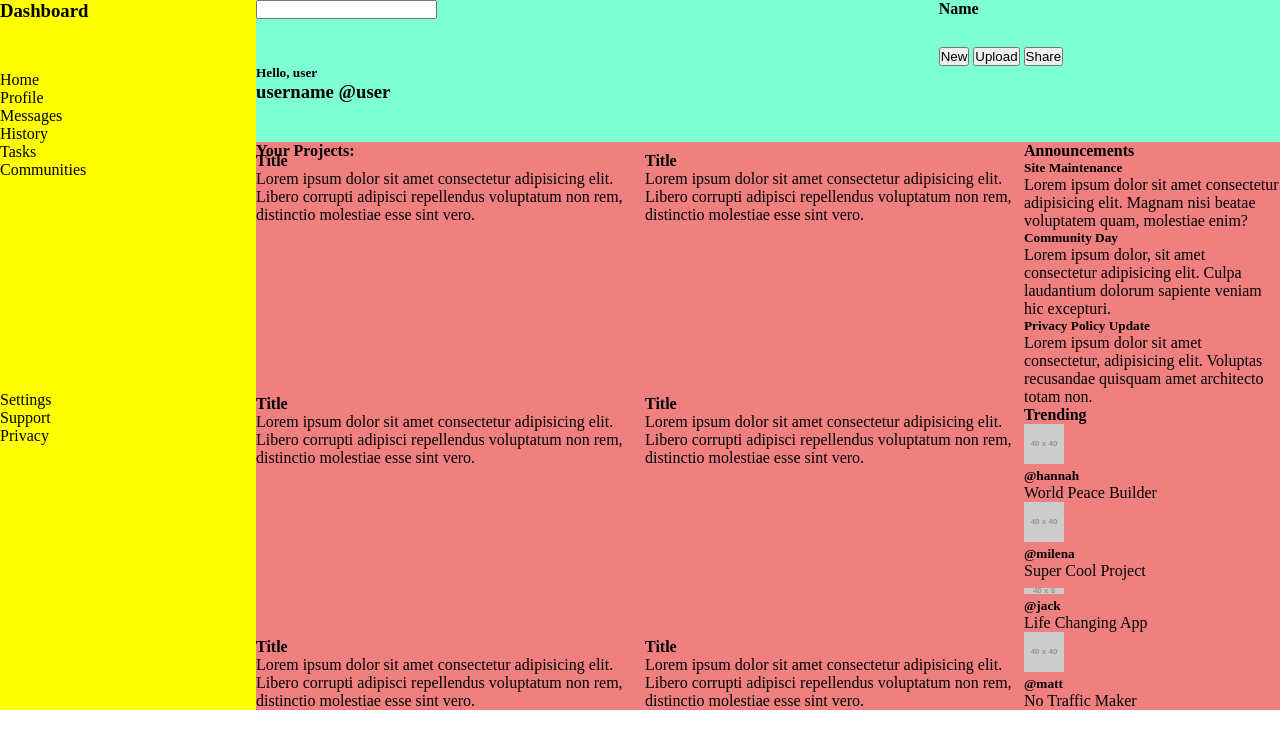
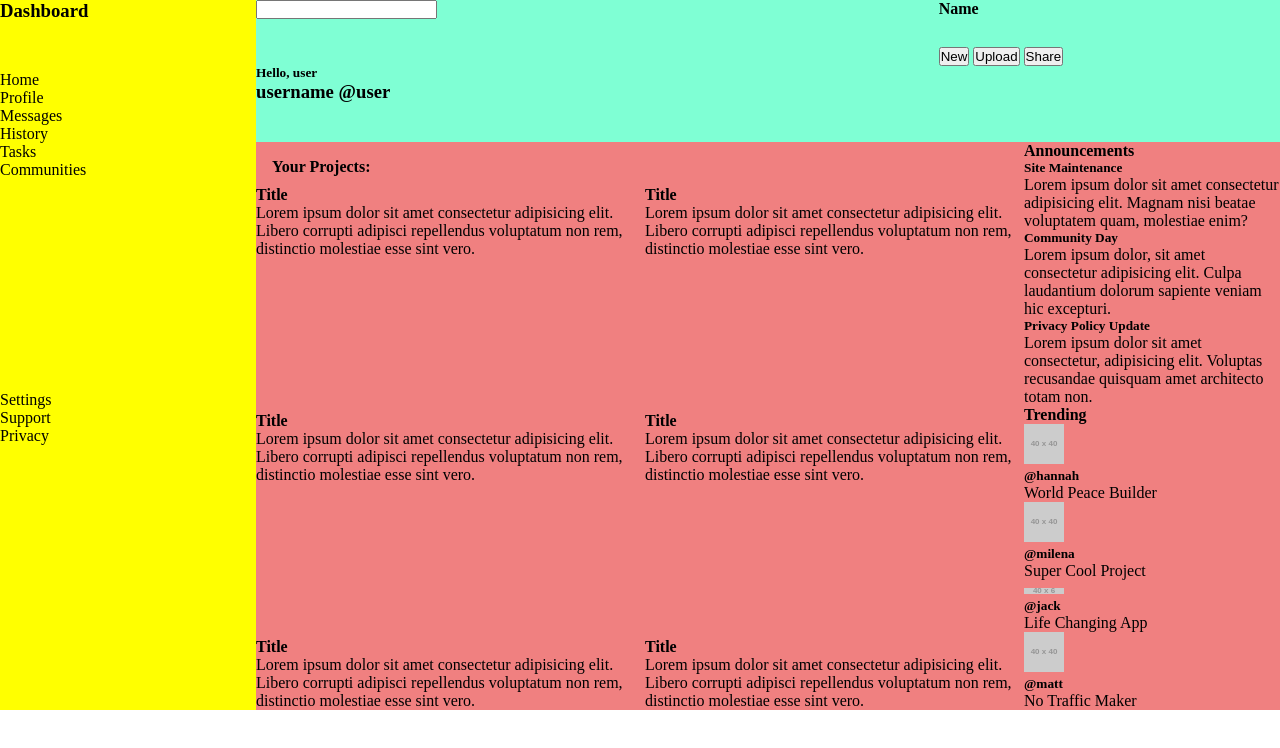
Before and after one commit to nickyaremovich/admin-dashboard, a plain HTML site: page index.html in a window 1280 px wide. Drawn offline with Linux system fonts and the light colour scheme; placeholder pictures from the web are drawn by us.

Commit message:
Update project header margin for improved layout consistency

```diff
--- a/styles.css
+++ b/styles.css
@@ -43,6 +43,6 @@ body {
     gap: 10px;
 }
 .project-header {
-    margin: 0px 0px -1.5rem;
     grid-column: 1 / -1;
+    margin: 1em 0em 0em 1em;
 }
```
